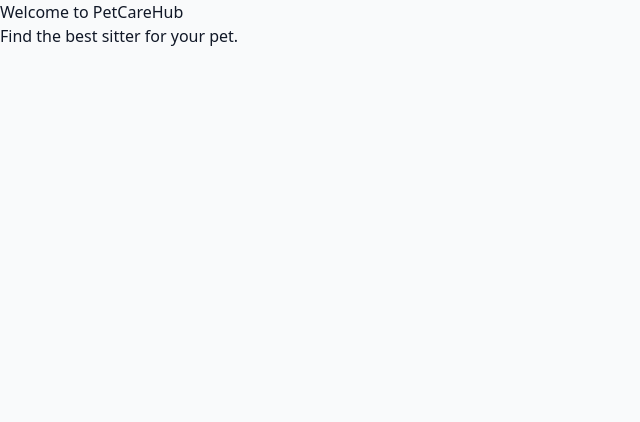
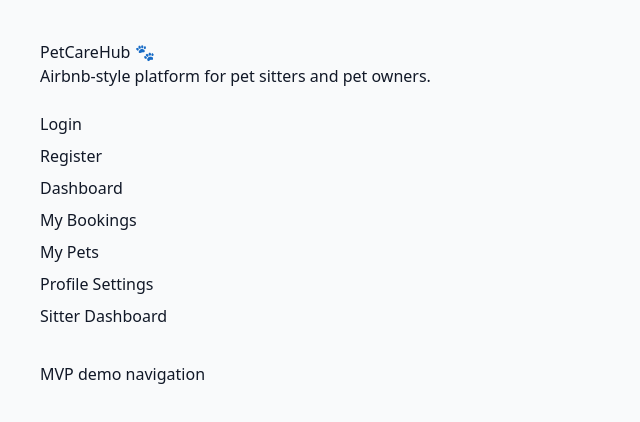
Before and after one commit to husrev0/petcarehub-final, a React (Vite) app: page / in a window 1280 px wide. Shown: the top 422 px of the page, without its empty margins (0-640 px from the left). Built offline with nearby package versions, Linux system fonts and the light colour scheme; no server answers.

Commit message:
Update LandingPage.jsx

```diff
--- a/src/pages/LandingPage.jsx
+++ b/src/pages/LandingPage.jsx
@@ -1,3 +1,26 @@
+import { Link } from 'react-router-dom'
+
 export default function LandingPage() {
-    return <div className="p-4"><h1>Welcome to PetCareHub</h1><p>Find the best sitter for your pet.</p></div>;
+  return (
+    <div style={{ padding: '40px' }}>
+      <h1>PetCareHub 🐾</h1>
+      <p>Airbnb-style platform for pet sitters and pet owners.</p>
+
+      <nav style={{ marginTop: '20px' }}>
+        <ul style={{ lineHeight: '2' }}>
+          <li><Link to="/login">Login</Link></li>
+          <li><Link to="/register">Register</Link></li>
+          <li><Link to="/dashboard">Dashboard</Link></li>
+          <li><Link to="/bookings">My Bookings</Link></li>
+          <li><Link to="/pets">My Pets</Link></li>
+          <li><Link to="/profile">Profile Settings</Link></li>
+          <li><Link to="/sitter-dashboard">Sitter Dashboard</Link></li>
+        </ul>
+      </nav>
+
+      <p style={{ marginTop: '30px' }}>
+        MVP demo navigation
+      </p>
+    </div>
+  )
 }
```
